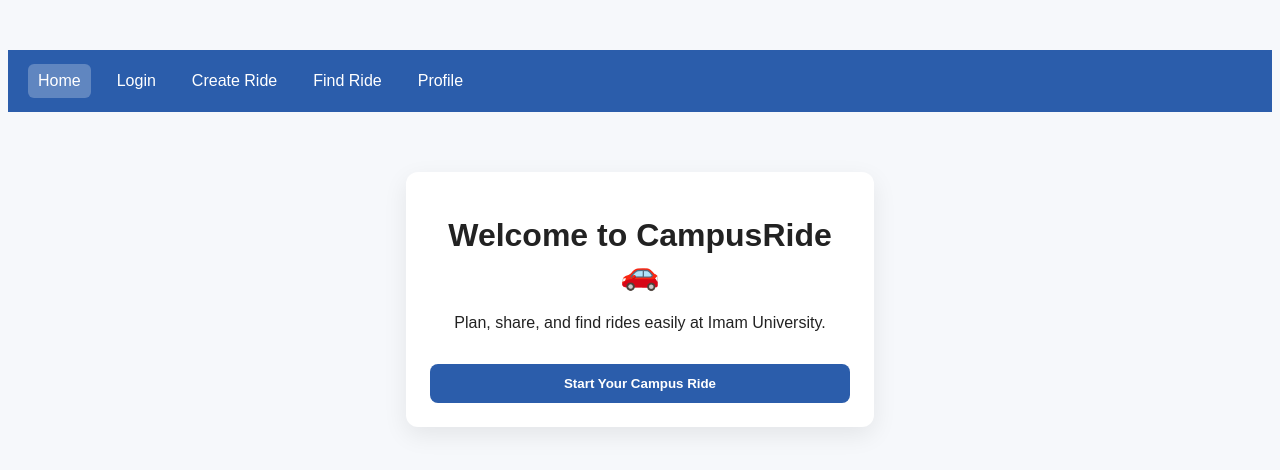
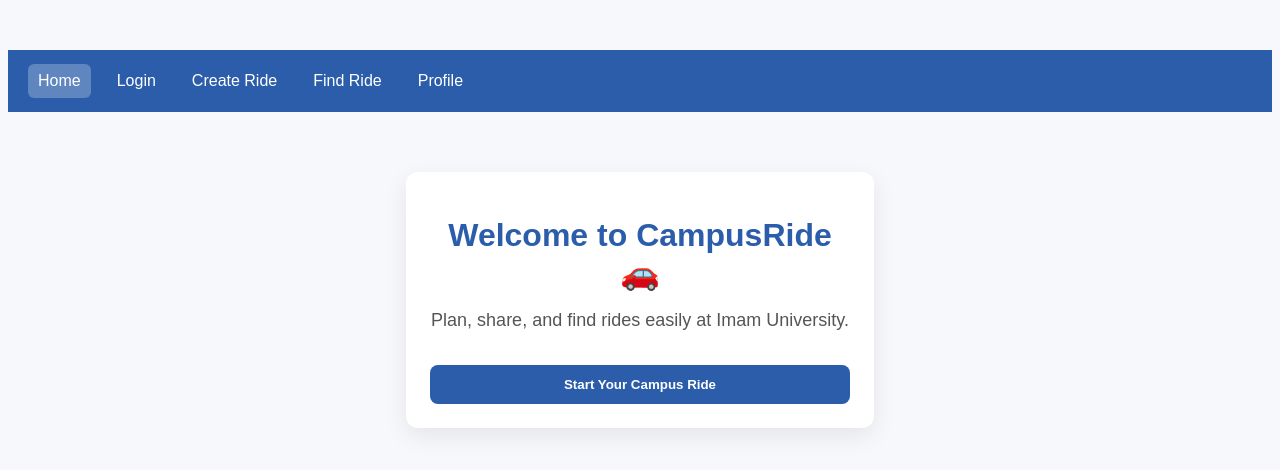
Before and after one commit to rjj962955-blip/CampusRide, a plain HTML site: page index.html in a window 1280 px wide. Drawn offline with Linux system fonts and the light colour scheme.

Commit message:
Update style.css

```diff
--- a/style.css
+++ b/style.css
@@ -112,3 +112,11 @@ ul li {
   padding: 10px;
   border-radius: 6px;
 }
+h1 {
+  color: #2b5dab;
+  margin-bottom: 10px;
+}
+p {
+  font-size: 18px;
+  color: #555;
+}
```
